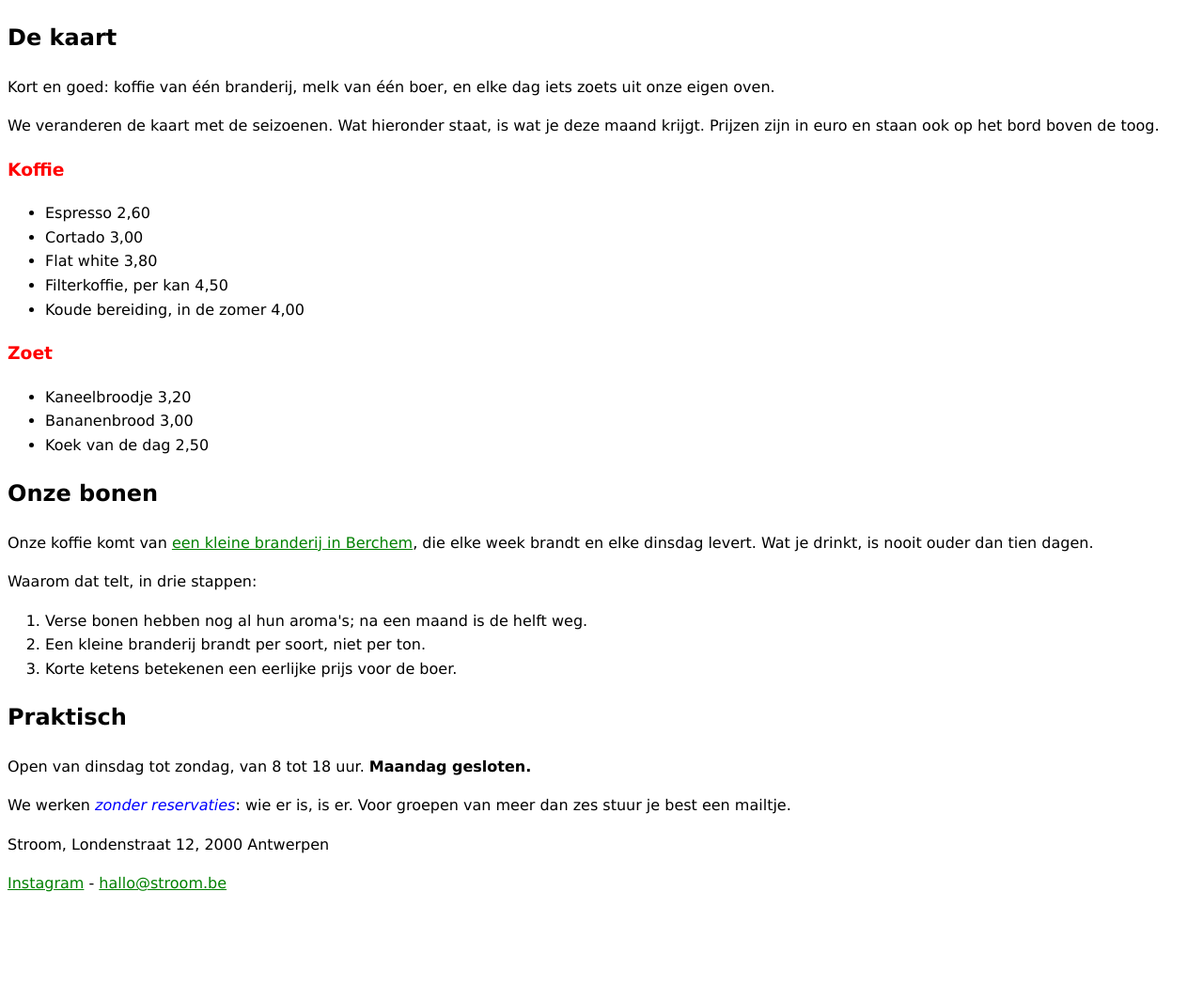
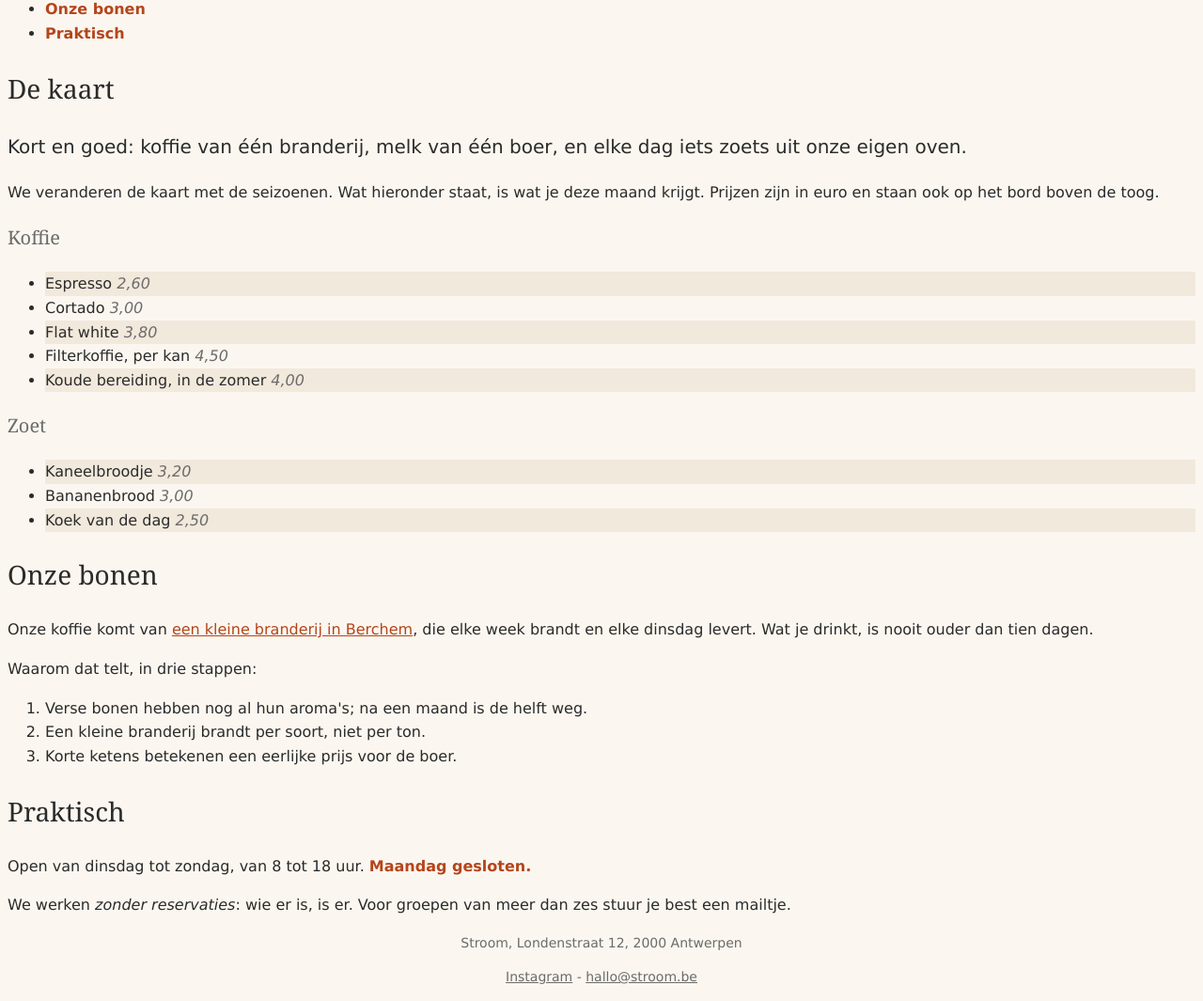
Before and after one commit to vicic0des/web-technology, a plain HTML site: page labo-02/nabouw/index.html in a window 1280 px wide. Shown: the part 211-1276 px from the top of the page at 94% size. Before the commit the page ends 1180 px from the top, so only its background shows below. Drawn offline with Linux system fonts and the light colour scheme; files that its build step writes are made by us from their sources.

Commit message:
"labo 2: selectors, cascade en nabouw

```diff
--- /dev/null
+++ b/labo-02/nabouw/css/stijl.css
@@ -0,0 +1,98 @@
+:root {
+  --color-paper: #fbf7f0;
+  --color-ink: #2b2b2b;
+  --color-muted: #6b6b6b;
+  --color-accent: #b5451b;
+  --color-zebra: #f1e9dc;
+  --font-heading: Georgia, serif;
+  --font-body: Verdana, sans-serif;
+}
+
+/* basis: alles erft dit */
+body {
+  background-color: var(--color-paper);
+  color: var(--color-ink);
+  font-family: var(--font-body);
+  line-height: 1.6;
+}
+
+/* koppen */
+h1,h2,h3 {
+  font-family: var(--font-heading);
+  font-weight: normal;
+}
+
+h1 {
+  font-size: 3rem;
+  color: var(--color-accent);
+}
+
+h2 {
+  font-size: 1.75rem;
+}
+
+h3 {
+  font-size: 1.25rem;
+  color: var(--color-muted);
+}
+
+.slogan {
+  color: var(--color-muted);
+  font-style: italic;
+}
+
+/* navigatie */
+nav a {
+  color: var(--color-accent);
+  font-weight: bold;
+  text-decoration: none;
+}
+
+nav a:hover,
+nav a:focus {
+  color: var(--color-ink);
+  text-decoration: underline;
+}
+
+/* inhoud */
+.intro {
+  font-size: 1.25rem;
+}
+
+.kaart li:nth-child(odd) {
+  background-color: var(--color-zebra);
+}
+
+.prijs {
+  color: var(--color-muted);
+  font-style: italic;
+}
+
+main a {
+  color: var(--color-accent);
+}
+
+main a:hover,
+main a:focus {
+  color: var(--color-paper);
+  background-color: var(--color-accent);
+}
+
+strong {
+  color: var(--color-accent);
+}
+
+footer {
+  color: var(--color-muted);
+  font-size: 0.875rem;
+  text-align: center;
+}
+
+footer a {
+  color: var(--color-muted);
+}
+
+footer a:hover,
+footer a:focus {
+  color: var(--color-accent);
+}
--- a/labo-02/selectors/css/stijl.css
+++ b/labo-02/selectors/css/stijl.css
@@ -10,32 +10,49 @@
 }
 
 /* 1. alle links in de navigatie -> color: crimson; */
-
+nav a {
+      color: crimson
+}
 
 /* 2. alleen de paragrafen in de footer -> font-size: 0.875rem; */
-
+footer p {
+      font-size: 0.875rem ;
+}
 
 /* 3. alleen de lijstitems van het BUITENSTE niveau in de lijst met de class
       rassen (dus niet de items van de binnenlijsten) -> outline: 2px solid crimson;
       (outline tekent een kader rond precies het element dat je raakte; de
       property zelf komt in hoofdstuk 3) */
-
+.rassen > li {
+      outline: 2px solid crimson;
+}
 
 /* 4. de paragraaf die onmiddellijk na elke h2 komt -> font-style: italic; */
-
+h2 + p {
+      font-style: italic;
+}
 
 /* 5. elk oneven item in de lijst met openingsuren -> background-color: #f1e9dc; */
-
+.uren li:nth-child(odd) {
+      background-color:#f1e9dc ;
+}
 
 /* 6. het laatste item in de lijst met openingsuren -> color: crimson; */
-
+.uren li:last-child {
+      color: crimson;
+}
 
 /* 7. de slogan en de intro tegelijk, in één regel -> color: darkslateblue; */
-
+.slogan,.intro {
+      color: darkslateblue;
+}
 
 /* 8. elke link in main wanneer de muis erover gaat OF wanneer ze focus heeft
       -> background-color: yellow; */
-
+main a:hover,
+main a:focus {
+      background-color: yellow;
+}
 
 
 /* ---- Lezen: welke elementen raken deze vijf selectors? Schrijf het antwoord
```
Also changed, not shown: 1 other file.
